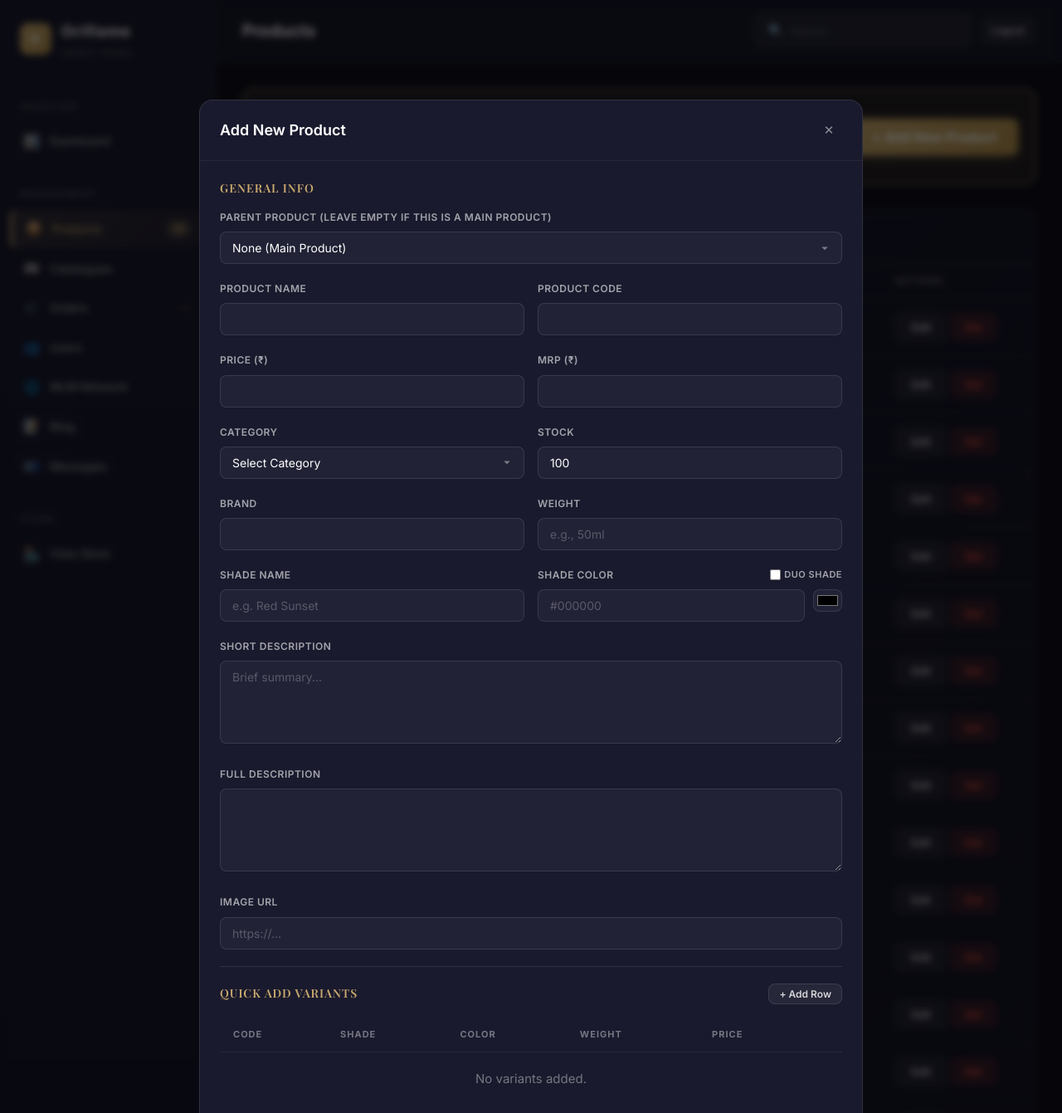
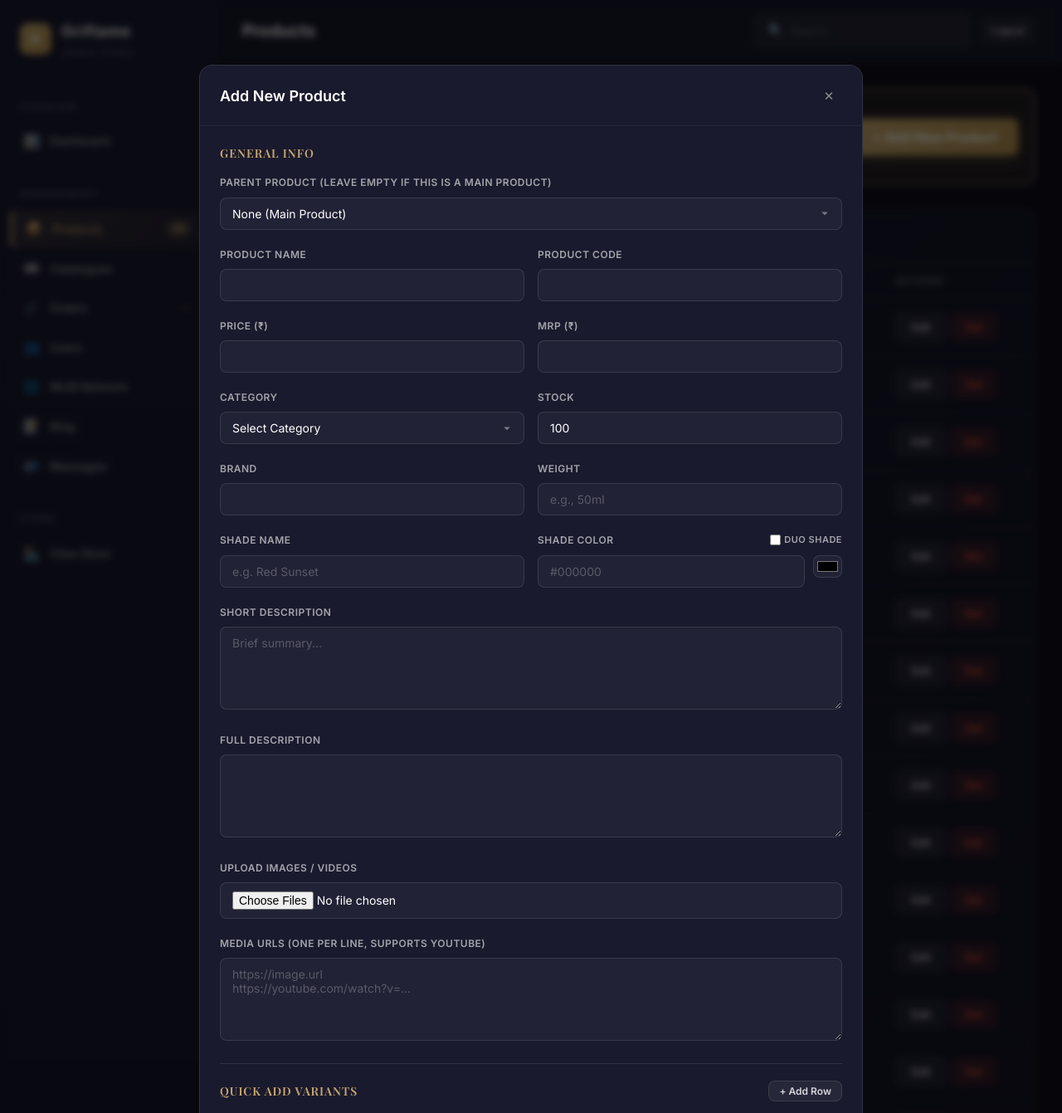
Before and after one commit to NiladriDattaRoy/Project-Oriflame, a Flask app: page /oriflame-admin-panel-x9k2/products in a window 1280 px wide, after a click on "+ Add New Product". Shown: the top 1341 px of the page at 83% size. Run offline with Flask 3, Linux system fonts and the light colour scheme; a user stored in the database is signed in; lists and menus that the app fills with data are empty; some web fonts are replaced.

Commit message:
feat: create product management dashboard with dual view and variant support

```diff
--- a/templates/admin/products.html
+++ b/templates/admin/products.html
@@ -328,8 +328,13 @@
           </div>
 
           <div class="admin-form-group">
-            <label class="admin-form-label">Image URL</label>
-            <input type="text" class="admin-form-control" name="image_url" placeholder="https://...">
+            <label class="admin-form-label">Upload Images / Videos</label>
+            <input type="file" class="admin-form-control" name="product_images" multiple accept="image/*,video/*">
+          </div>
+
+          <div class="admin-form-group">
+            <label class="admin-form-label">Media URLs (One per line, supports YouTube)</label>
+            <textarea class="admin-form-control" name="media_urls" rows="3" placeholder="https://image.url&#10;https://youtube.com/watch?v=..."></textarea>
           </div>
         </div>
 
```
